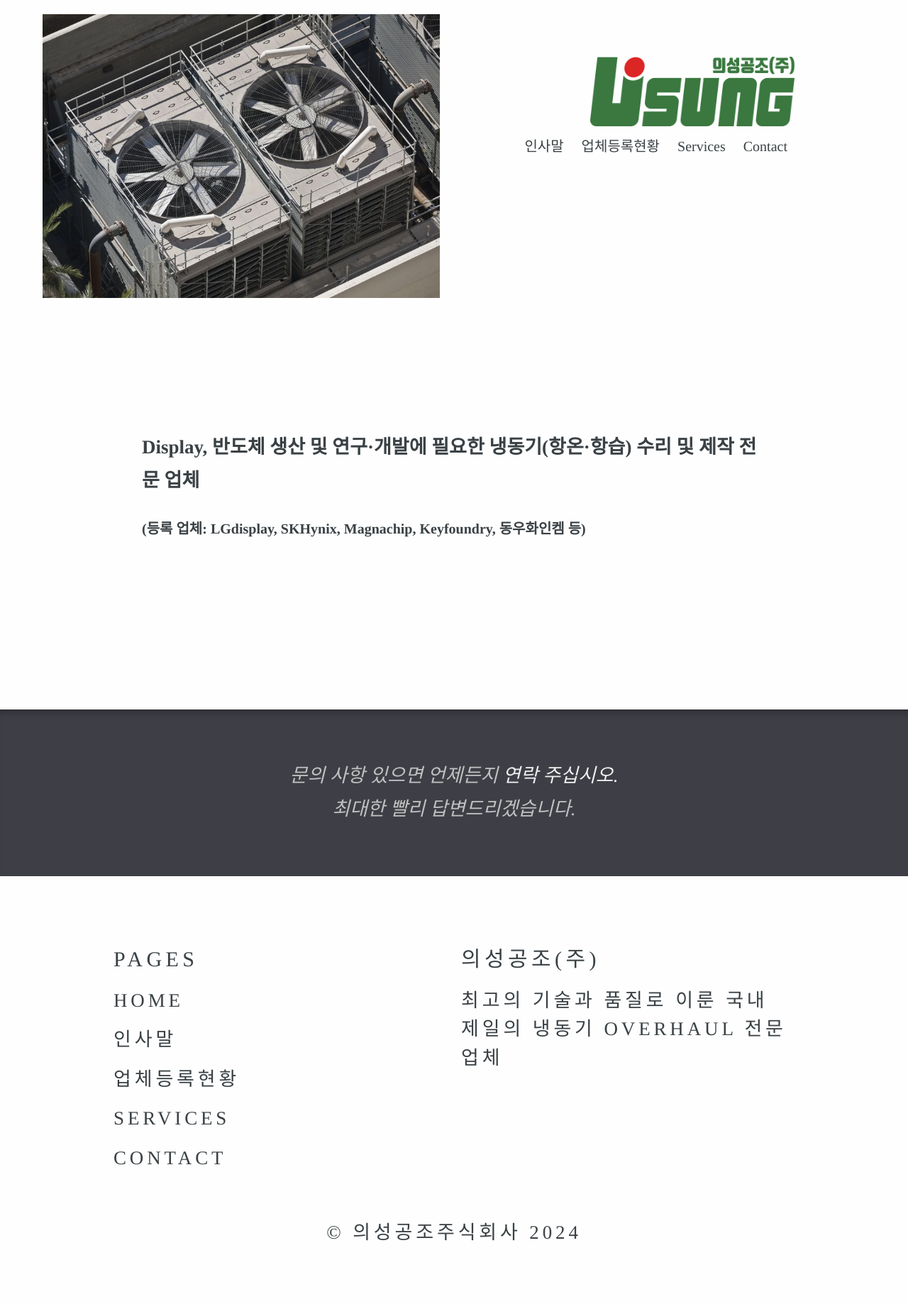
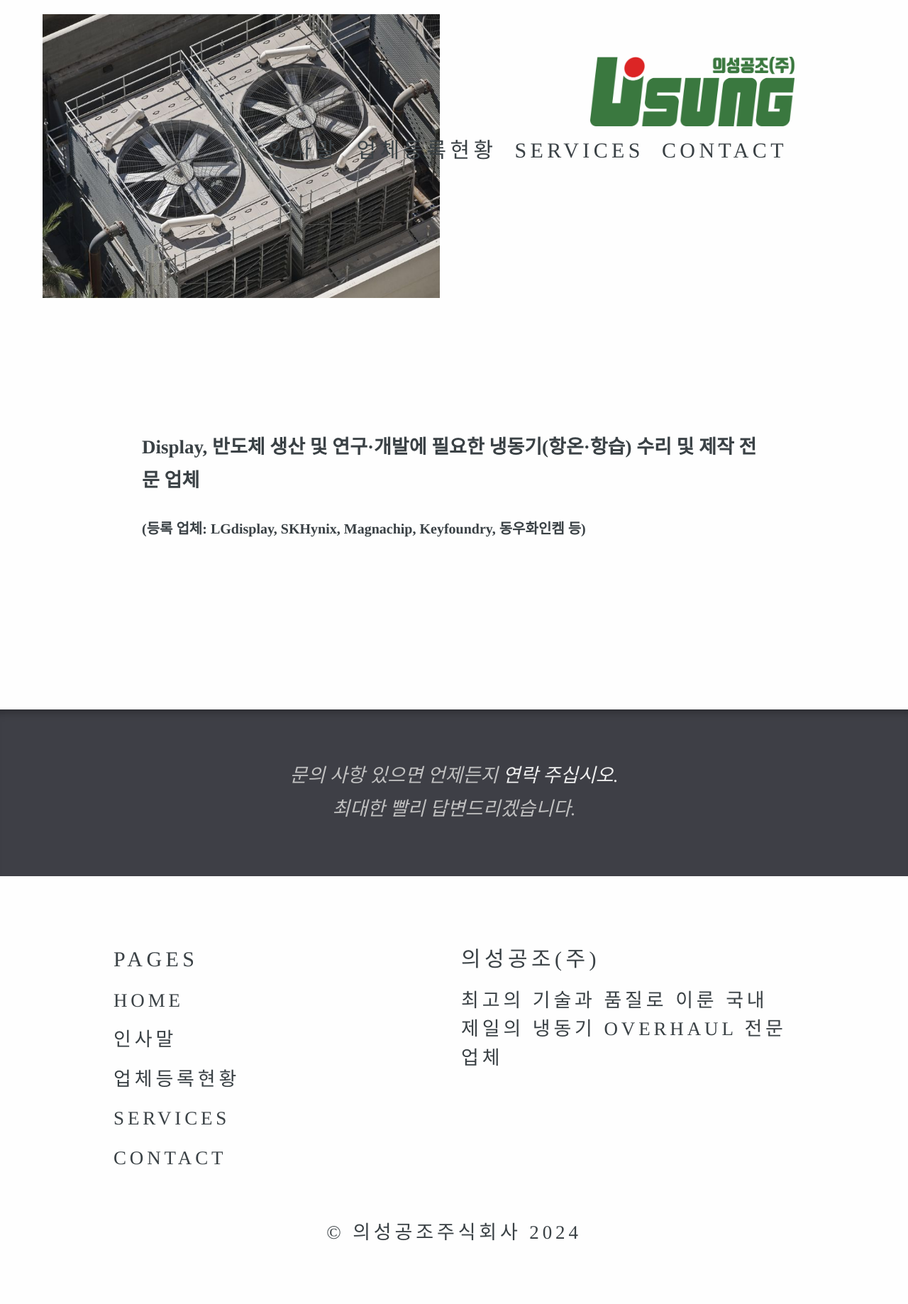
Before and after one commit to sangjoon6099/sangjoon6099.github.io, a Jekyll site: the page built from index.html, in a window 1280 px wide. Shown: the whole page at 71% size. Built offline with Jekyll 4.4.1, drawn with Linux system fonts in a browser that asks for light colours; some web fonts are replaced; the list of posts is cut into pages by our own code.

Commit message:
Update default.html

```diff
--- a/_layouts/default.html
+++ b/_layouts/default.html
@@ -23,7 +23,7 @@
 						{% for nav_page in nav_pages %}
 							{% if previous_page.path != nav_page.path %}
 								{% assign previous_page = nav_page %}
-								<li><a {% if nav_page.url == page.url %}class="active"{% endif %} href="{{ site.baseurl }}{{ nav_page.url }}">{{ nav_page.title }}</a></li>
+								<li><h3><a {% if nav_page.url == page.url %}class="active"{% endif %} href="{{ site.baseurl }}{{ nav_page.url }}">{{ nav_page.title }}</a></h3></li>
 							{% endif %}
 						{% endfor %}
 					</ul>
```
